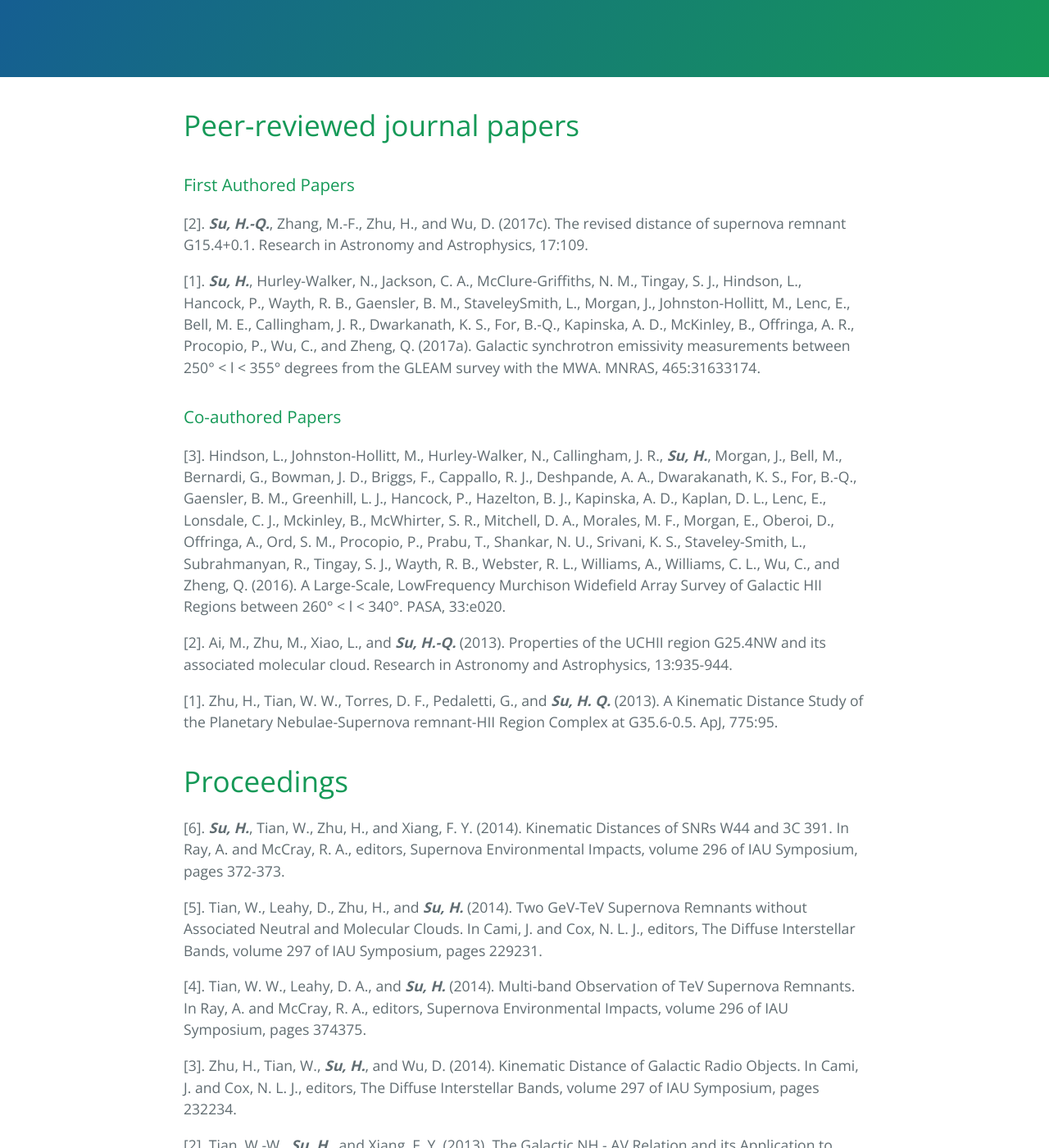
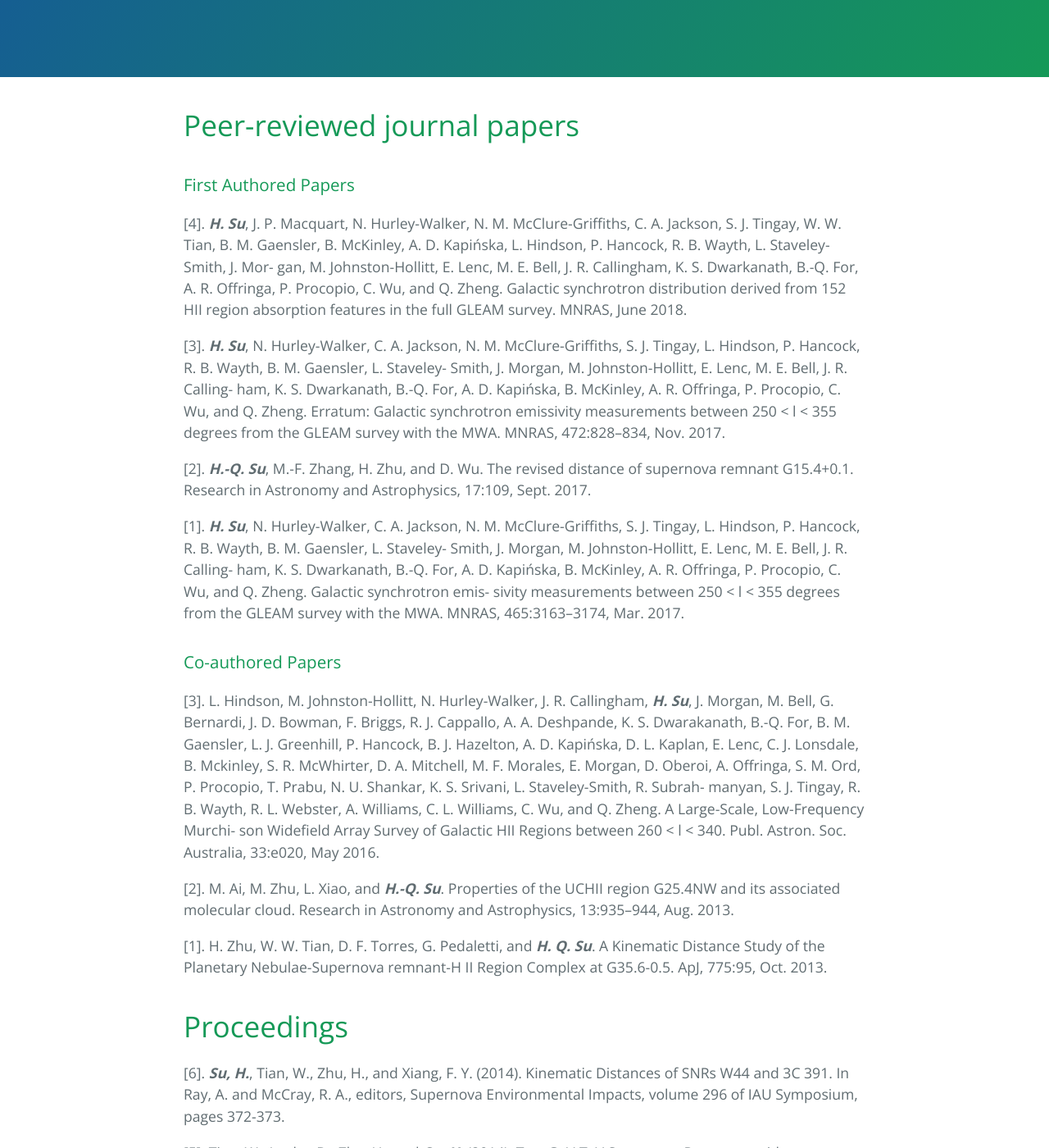
Before and after one commit to HongquanSu/hongquansu.github.io, a Jekyll site: the page built from pub.md, in a window 1280 px wide and 1400 px high, scrolled down 289 px. Shown: the whole window at 82% size. Built offline with Jekyll 4.4.1, drawn with Linux system fonts in a browser that asks for light colours.

Commit message:
add new pub

```diff
--- a/pub.md
+++ b/pub.md
@@ -6,21 +6,21 @@ tagline:
 
 # Peer-reviewed journal papers
 ### First Authored Papers
+[4]. ***H. Su***, J. P. Macquart, N. Hurley-Walker, N. M. McClure-Griffiths, C. A. Jackson, S. J. Tingay, W. W. Tian, B. M. Gaensler, B. McKinley, A. D. Kapińska, L. Hindson, P. Hancock, R. B. Wayth, L. Staveley-Smith, J. Mor- gan, M. Johnston-Hollitt, E. Lenc, M. E. Bell, J. R. Callingham, K. S. Dwarkanath, B.-Q. For, A. R. Offringa, P. Procopio, C. Wu, and Q. Zheng. Galactic synchrotron distribution derived from 152 HII region absorption features in the full GLEAM survey. MNRAS, June 2018.
 
-[2]. ***Su, H.-Q.***, Zhang, M.-F., Zhu, H., and Wu, D. (2017c). The revised distance of supernova remnant G15.4+0.1. Research in Astronomy and Astrophysics, 17:109.
+[3]. ***H. Su***, N. Hurley-Walker, C. A. Jackson, N. M. McClure-Griffiths, S. J. Tingay, L. Hindson, P. Hancock, R. B. Wayth, B. M. Gaensler, L. Staveley- Smith, J. Morgan, M. Johnston-Hollitt, E. Lenc, M. E. Bell, J. R. Calling- ham, K. S. Dwarkanath, B.-Q. For, A. D. Kapińska, B. McKinley, A. R. Offringa, P. Procopio, C. Wu, and Q. Zheng. Erratum: Galactic synchrotron emissivity measurements between 250 < l < 355 degrees from the GLEAM survey with the MWA. MNRAS, 472:828–834, Nov. 2017.
 
-[1]. ***Su, H.***, Hurley-Walker, N., Jackson, C. A., McClure-Griffiths, N. M., Tingay, S. J., Hindson, L., Hancock, P., Wayth, R. B., Gaensler, B. M., StaveleySmith, L., Morgan, J., Johnston-Hollitt, M., Lenc, E., Bell, M. E., Callingham, J. R., Dwarkanath, K. S., For, B.-Q., Kapinska, A. D., McKinley, B., Offringa, A. R., Procopio, P., Wu, C., and Zheng, Q. (2017a). Galactic synchrotron emissivity measurements between 250° < l < 355° degrees from the GLEAM survey with the MWA. MNRAS, 465:31633174.
+[2]. ***H.-Q. Su***, M.-F. Zhang, H. Zhu, and D. Wu. The revised distance of supernova remnant G15.4+0.1. Research in Astronomy and Astrophysics, 17:109, Sept. 2017.
+
+[1]. ***H. Su***, N. Hurley-Walker, C. A. Jackson, N. M. McClure-Griffiths, S. J. Tingay, L. Hindson, P. Hancock, R. B. Wayth, B. M. Gaensler, L. Staveley- Smith, J. Morgan, M. Johnston-Hollitt, E. Lenc, M. E. Bell, J. R. Calling- ham, K. S. Dwarkanath, B.-Q. For, A. D. Kapińska, B. McKinley, A. R. Offringa, P. Procopio, C. Wu, and Q. Zheng. Galactic synchrotron emis- sivity measurements between 250 < l < 355 degrees from the GLEAM survey with the MWA. MNRAS, 465:3163–3174, Mar. 2017.
 
 ### Co-authored Papers
 
-[3]. Hindson, L., Johnston-Hollitt, M., Hurley-Walker, N., Callingham, J. R., ***Su, H.***, Morgan, J., Bell, M., Bernardi, G., Bowman, J. D., Briggs, F., Cappallo, R. J., Deshpande, A. A., Dwarakanath, K. S., For, B.-Q., Gaensler, B. M., Greenhill, L. J., Hancock, P., Hazelton, B. J., Kapinska, A. D., Kaplan, D. L., Lenc, E., Lonsdale, C. J., Mckinley, B., McWhirter, S. R., Mitchell, D. A., Morales, M. F., Morgan, E., Oberoi, D., Offringa, A., Ord, S. M., Procopio, P., Prabu, T., Shankar, N. U., Srivani, K. S., Staveley-Smith, L., Subrahmanyan, R., Tingay, S. J., Wayth, R. B., Webster, R. L., Williams, A., Williams, C. L., Wu, C., and Zheng, Q. (2016). A Large-Scale, LowFrequency Murchison Widefield Array Survey of Galactic HII Regions between 260° < l < 340°. PASA, 33:e020.
+[3]. L. Hindson, M. Johnston-Hollitt, N. Hurley-Walker, J. R. Callingham, ***H. Su***, J. Morgan, M. Bell, G. Bernardi, J. D. Bowman, F. Briggs, R. J. Cappallo, A. A. Deshpande, K. S. Dwarakanath, B.-Q. For, B. M. Gaensler, L. J. Greenhill, P. Hancock, B. J. Hazelton, A. D. Kapińska, D. L. Kaplan, E. Lenc, C. J. Lonsdale, B. Mckinley, S. R. McWhirter, D. A. Mitchell, M. F. Morales, E. Morgan, D. Oberoi, A. Offringa, S. M. Ord, P. Procopio, T. Prabu, N. U. Shankar, K. S. Srivani, L. Staveley-Smith, R. Subrah- manyan, S. J. Tingay, R. B. Wayth, R. L. Webster, A. Williams, C. L. Williams, C. Wu, and Q. Zheng. A Large-Scale, Low-Frequency Murchi- son Widefield Array Survey of Galactic HII Regions between 260 < l < 340. Publ. Astron. Soc. Australia, 33:e020, May 2016.
 
-[2]. Ai, M., Zhu, M., Xiao, L., and ***Su, H.-Q.*** (2013). Properties of the UCHII
-region G25.4NW and its associated molecular cloud. Research in Astronomy and Astrophysics, 13:935-944.
+[2]. M. Ai, M. Zhu, L. Xiao, and ***H.-Q. Su***. Properties of the UCHII region G25.4NW and its associated molecular cloud. Research in Astronomy and Astrophysics, 13:935–944, Aug. 2013.
 
-[1]. Zhu, H., Tian, W. W., Torres, D. F., Pedaletti, G., and ***Su, H. Q.*** (2013). A
-Kinematic Distance Study of the Planetary Nebulae-Supernova remnant-HII
-Region Complex at G35.6-0.5. ApJ, 775:95.
+[1]. H. Zhu, W. W. Tian, D. F. Torres, G. Pedaletti, and ***H. Q. Su***. A Kinematic Distance Study of the Planetary Nebulae-Supernova remnant-H II Region Complex at G35.6-0.5. ApJ, 775:95, Oct. 2013.
 
 # Proceedings
 
```
